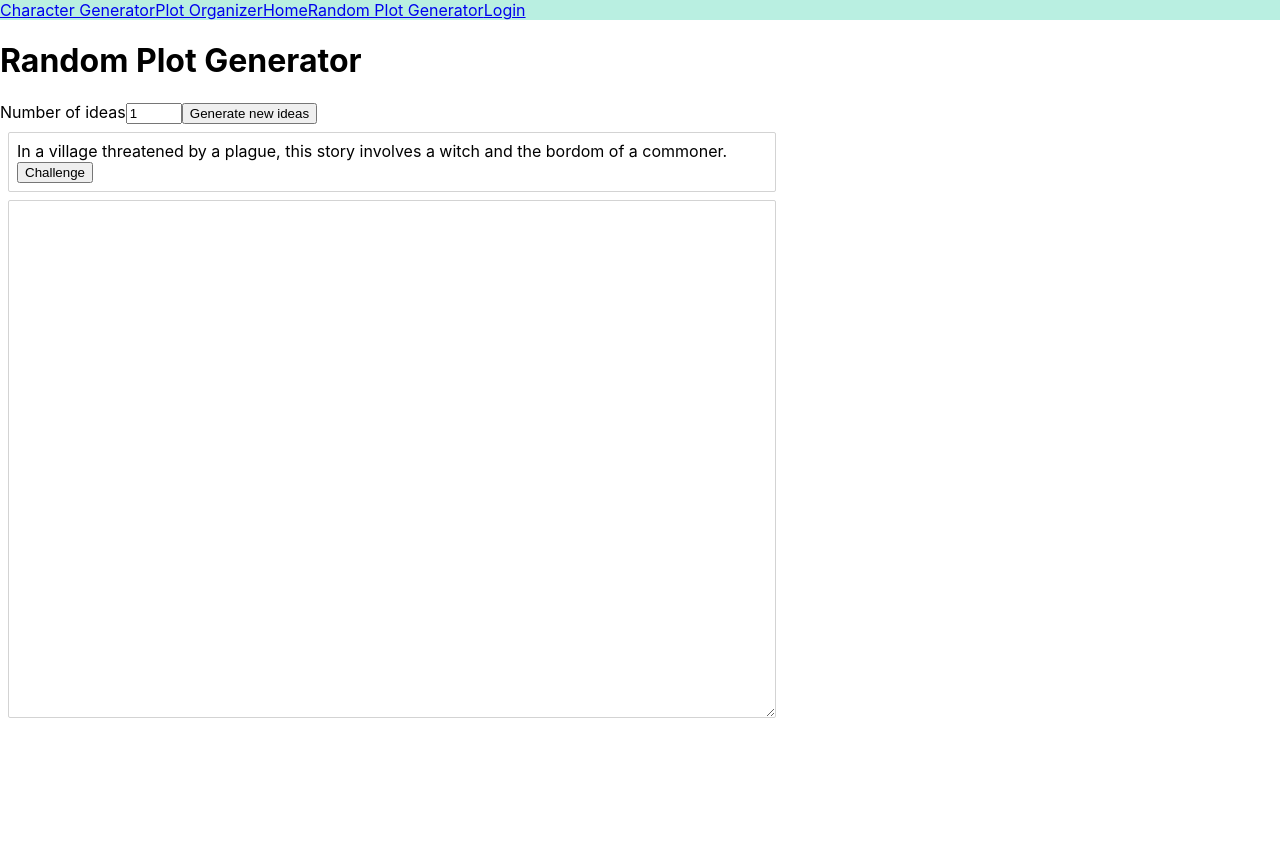
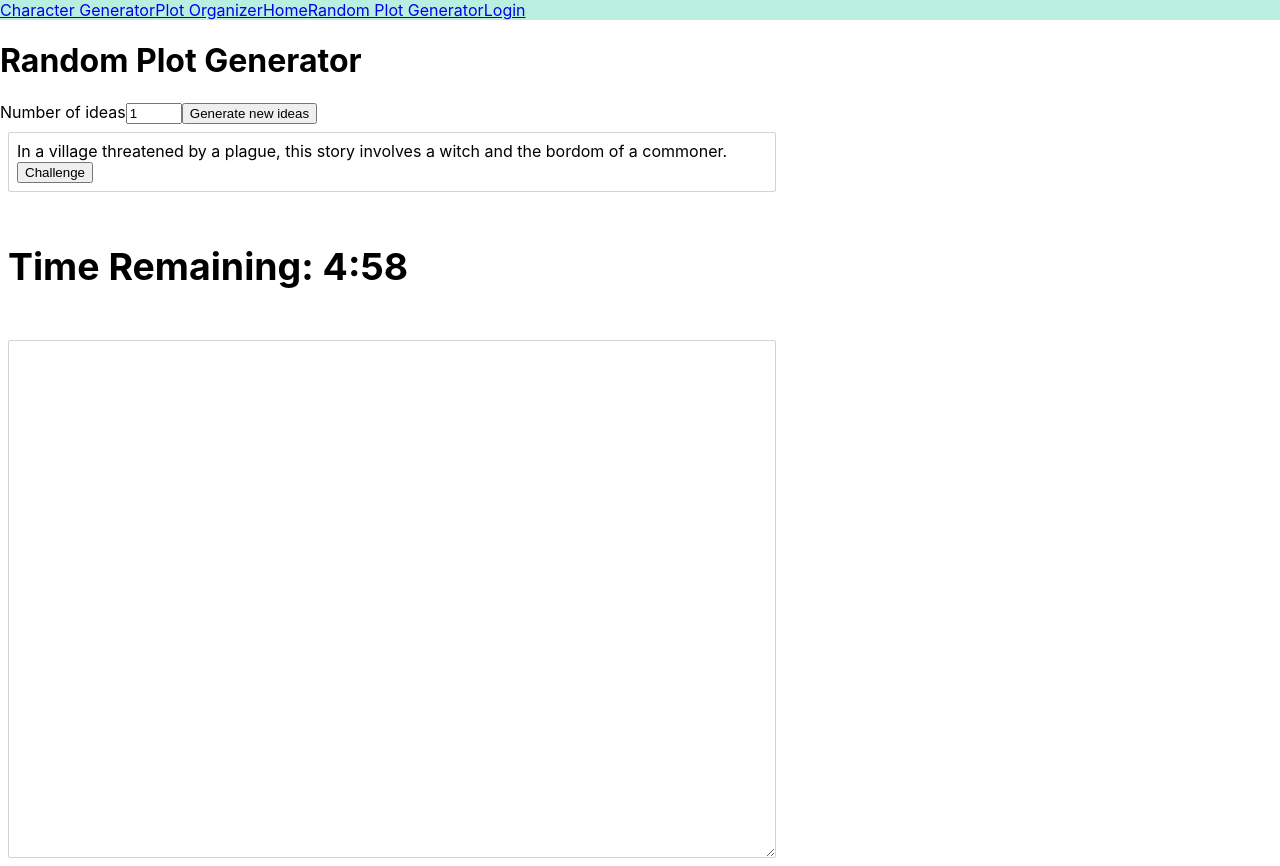
Before and after one commit to kailanak1/aMUSEme, a React (Create React App) app: page /RandomPlotGenerator in a window 1280 px wide. Both pictures are taken after a click on the button "Challenge". Before the commit the page ends 800 px from the top, so only its background shows below. Built offline with nearby package versions, Linux system fonts and the light colour scheme.

Commit message:
add countdown timer

```diff
--- a/src/components/ChallengeForm.js
+++ b/src/components/ChallengeForm.js
@@ -4,6 +4,10 @@ import styled from 'styled-components'
 
 const Form = styled.form`
     width: 100%;
+`
+const Title = styled.h3`
+    padding: 8px;
+
 `
 
 const TextField = styled.textarea`
@@ -17,12 +21,45 @@ const TextField = styled.textarea`
 `
 
 class ChallengeForm extends React.Component{
+    state={
+        minutes: 5,
+        seconds: 0
+    }
 
+    componentDidMount() {
+        this.myInterval = setInterval(() => {
+          const { seconds, minutes } = this.state
+          if (seconds > 0) {
+            this.setState(({ seconds }) => ({
+              seconds: seconds - 1
+            }))
+          }    if (seconds === 0) {
+            if (minutes === 0) {
+              clearInterval(this.myInterval)
+            } else {
+              this.setState(({ minutes }) => ({
+                minutes: minutes - 1,
+                seconds: 59
+              }))
+            }
+          }
+        }, 1000)
+      }
+
+      componentWillUnmount() {
+        clearInterval(this.myInterval)
+    }
 
 
     render(){
+        const { minutes, seconds } = this.state
         return(
            <Form>
+               <Title>
+                   { minutes === 0 && seconds === 0
+                    ? <h1>Time!</h1>
+                    : <h1>Time Remaining: {minutes}:{seconds < 10 ? `0${seconds}` : seconds}</h1>
+                }</Title>
                <TextField/>
            </Form>
         )
--- a/src/components/Landing.js
+++ b/src/components/Landing.js
@@ -1,4 +1,5 @@
 import React from 'react'
+import styled from 'styled-components'
 
 
 function Landing(){
```
